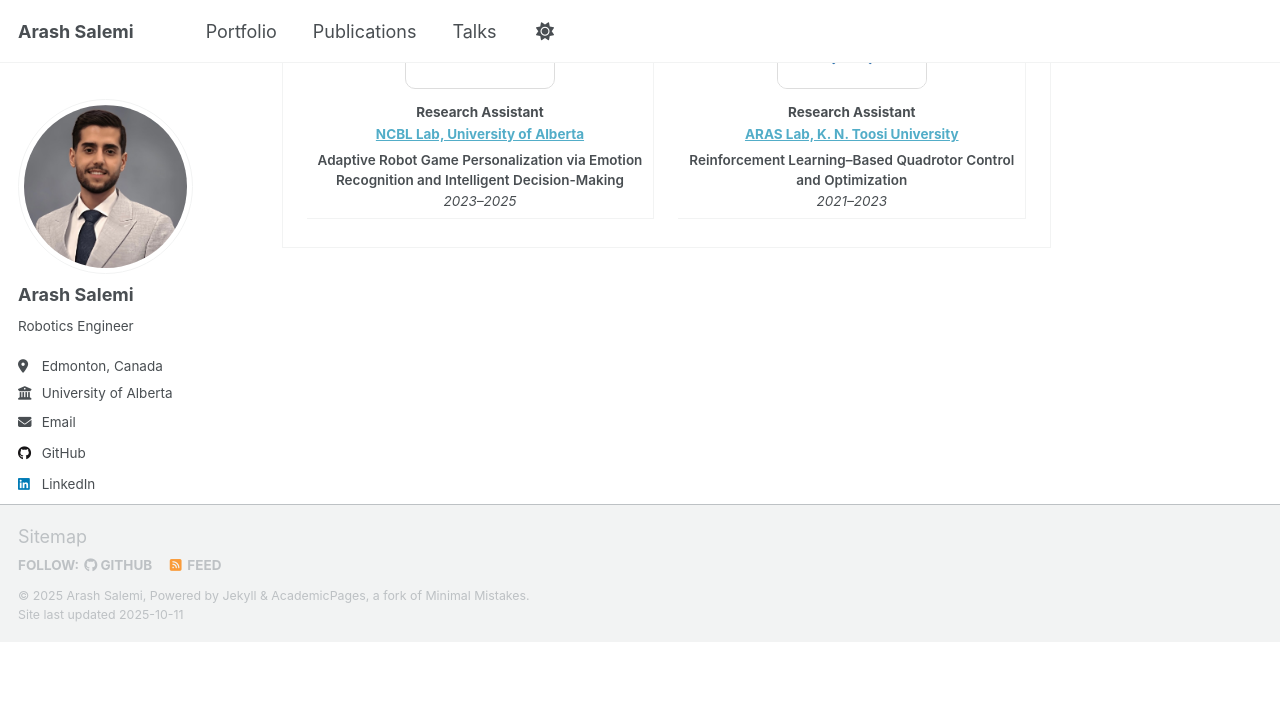
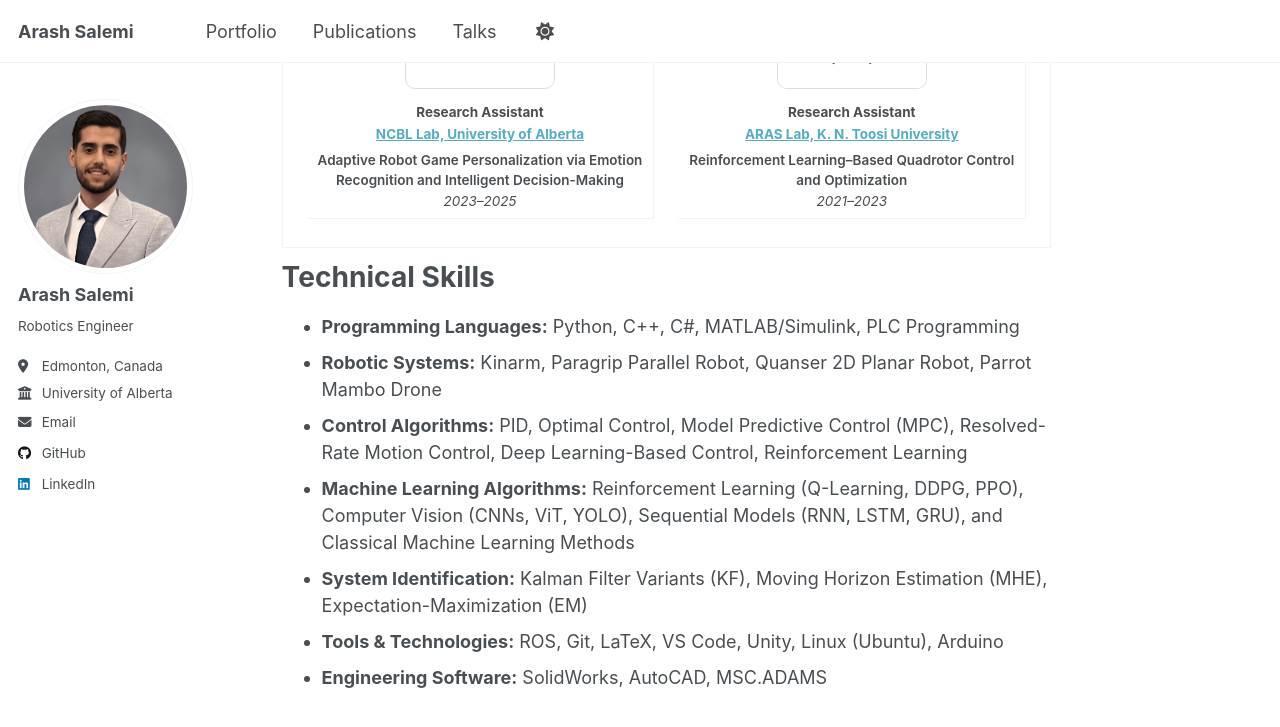
Before and after one commit to arash-salemi/arash-salemi.github.io, a Jekyll site: the page built from _pages/about.md, in a window 1280 px wide and 900 px high, scrolled down 1881 px. Shown: the top 727 px of the window. Built offline with Jekyll 4.4.1, drawn with Linux system fonts in a browser that asks for light colours; a script that is not in the unit is left out; before the commit the page ends 2523 px from its top, so only the background shows below that.

Commit message:
Update about.md

```diff
--- a/_pages/about.md
+++ b/_pages/about.md
@@ -136,3 +136,16 @@ Profossional Experience
   </tr>
 
 </table>
+
+
+Technical Skills
+======
+<ul>
+  <li><strong>Programming Languages:</strong> Python, C++, C#, MATLAB/Simulink, PLC Programming</li>
+  <li><strong>Robotic Systems:</strong> Kinarm, Paragrip Parallel Robot, Quanser 2D Planar Robot, Parrot Mambo Drone</li>
+  <li><strong>Control Algorithms:</strong> PID, Optimal Control, Model Predictive Control (MPC), Resolved-Rate Motion Control, Deep Learning-Based Control, Reinforcement Learning</li>
+  <li><strong>Machine Learning Algorithms:</strong> Reinforcement Learning (Q-Learning, DDPG, PPO), Computer Vision (CNNs, ViT, YOLO), Sequential Models (RNN, LSTM, GRU), and Classical Machine Learning Methods</li>
+  <li><strong>System Identification:</strong> Kalman Filter Variants (KF), Moving Horizon Estimation (MHE), Expectation-Maximization (EM)</li>
+  <li><strong>Tools & Technologies:</strong> ROS, Git, LaTeX, VS Code, Unity, Linux (Ubuntu), Arduino</li>
+  <li><strong>Engineering Software:</strong> SolidWorks, AutoCAD, MSC.ADAMS</li>
+</ul>
```
